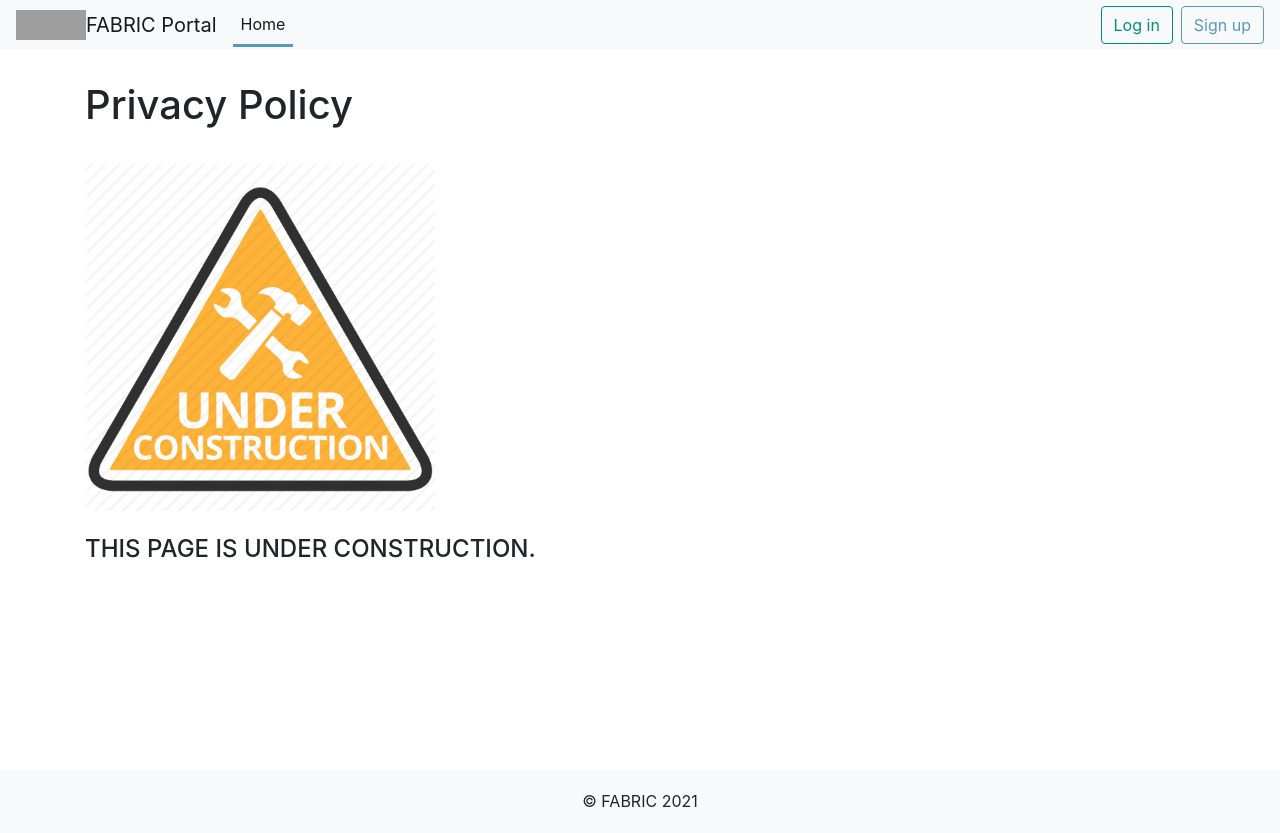
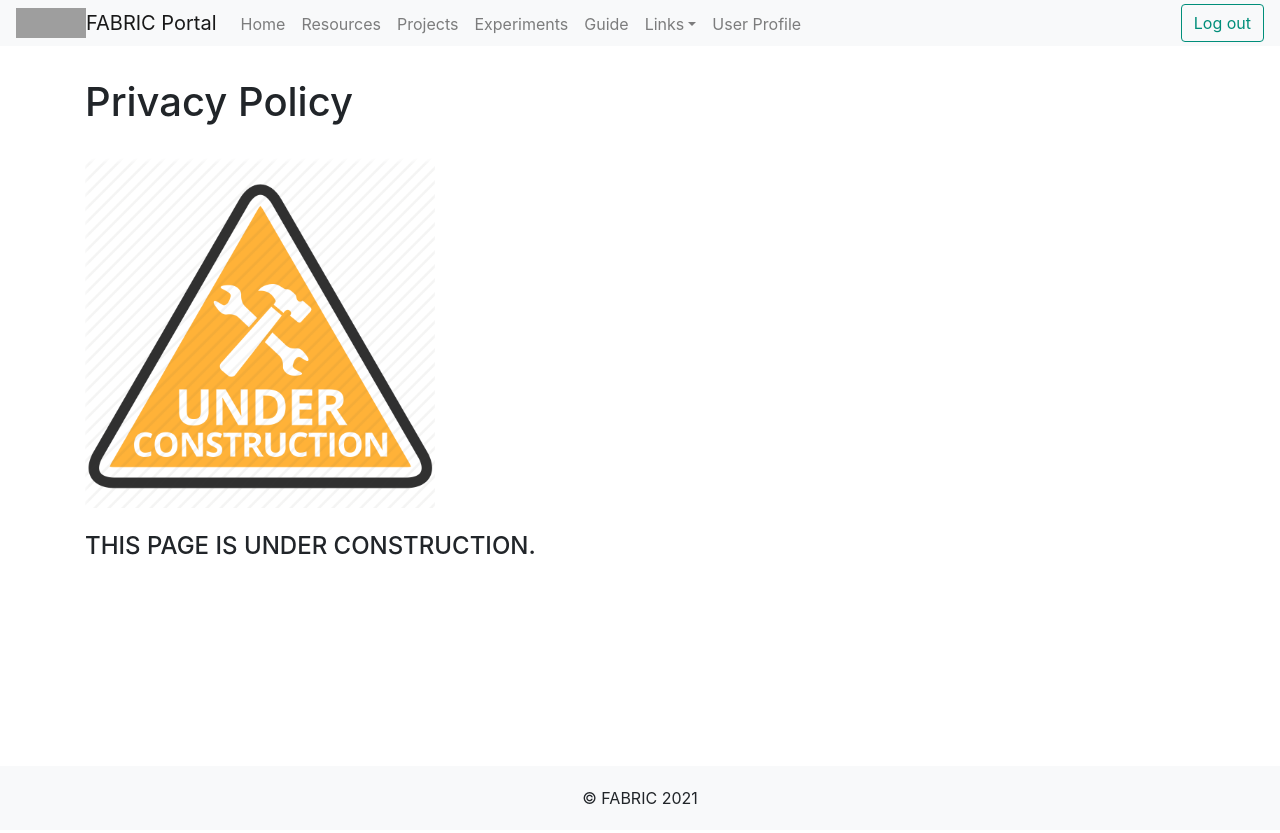
Before and after one commit to fabric-testbed/fabric-portal, a React (Create React App) app: page /privacypolicy in a window 1280 px wide. Built offline with nearby package versions, Linux system fonts and the light colour scheme; grey boxes are pictures that could not be loaded.

Commit message:
#56: uncommented auth part

```diff
--- a/src/components/Header.jsx
+++ b/src/components/Header.jsx
@@ -76,8 +76,7 @@ class Header extends React.Component {
         >
           <span className="navbar-toggler-icon"></span>
         </button>
-        {/* {!hasCookie("fabric-service") && ( */}
-        {true && (
+        {!hasCookie("fabric-service") && (
           <div className="collapse navbar-collapse" id="navbarNavDropdown">
             <ul className="navbar-nav mr-auto">
               <li className="nav-item">
@@ -105,8 +104,7 @@ class Header extends React.Component {
             </form>
           </div>
         )}
-        {/* {hasCookie("fabric-service") && ( */}
-        {false && (
+        {hasCookie("fabric-service") && (
           <div className="collapse navbar-collapse" id="navbarNavDropdown">
             <ul  className="navbar-nav mr-auto">
               {this.state.navItems.map((item, index) => {
--- a/src/pages/Home.jsx
+++ b/src/pages/Home.jsx
@@ -34,7 +34,7 @@ class Home extends React.Component {
   render() {
     return (
       <div className="home-container">
-        {/* {
+        {
           (!this.state.isActiveUser && hasCookie("fabric-service"))&&
           <div className="self-enroll-container">
             <ReactModal
@@ -44,7 +44,7 @@ class Home extends React.Component {
               content={selfEnrollRequest.content}
             />
           </div>
-        } */}
+        }
         <div className="home-upper">
           <div className="home-upper-text">
             <h1>FABRIC Portal</h1>
```
